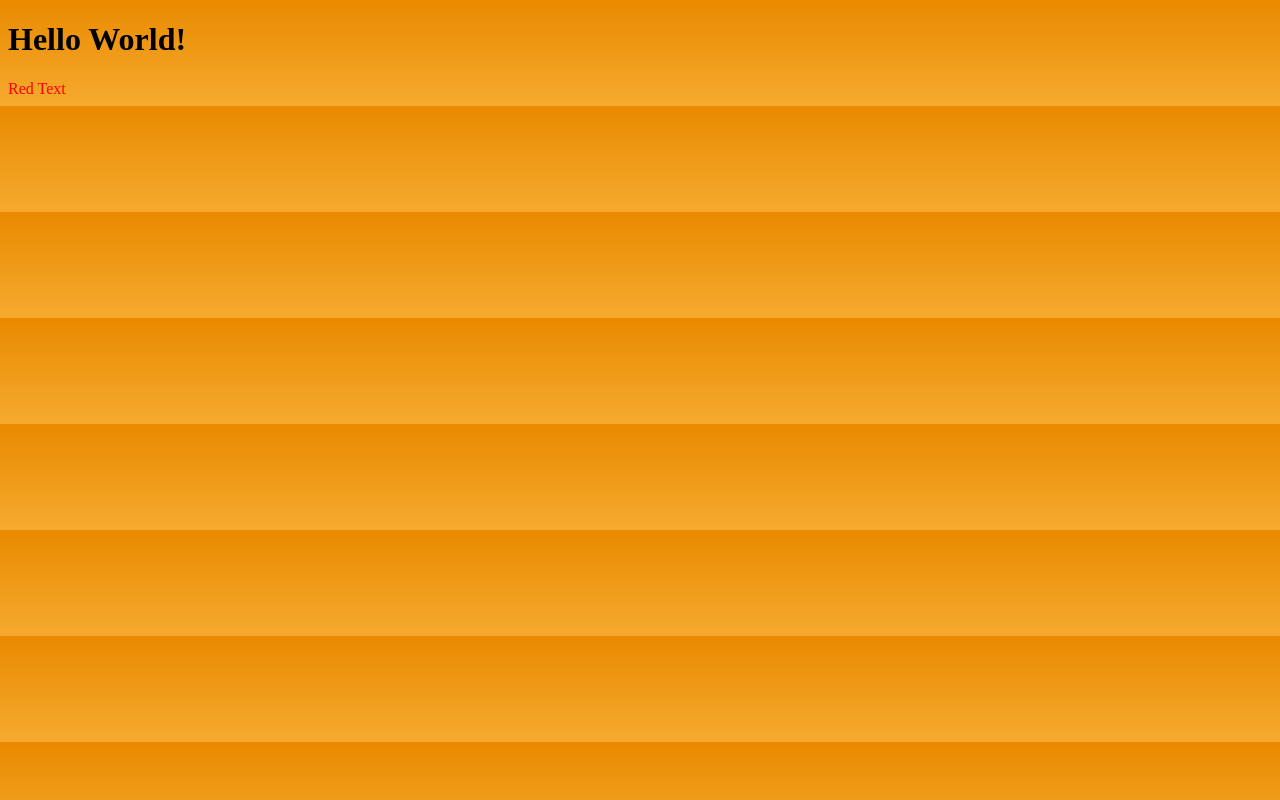
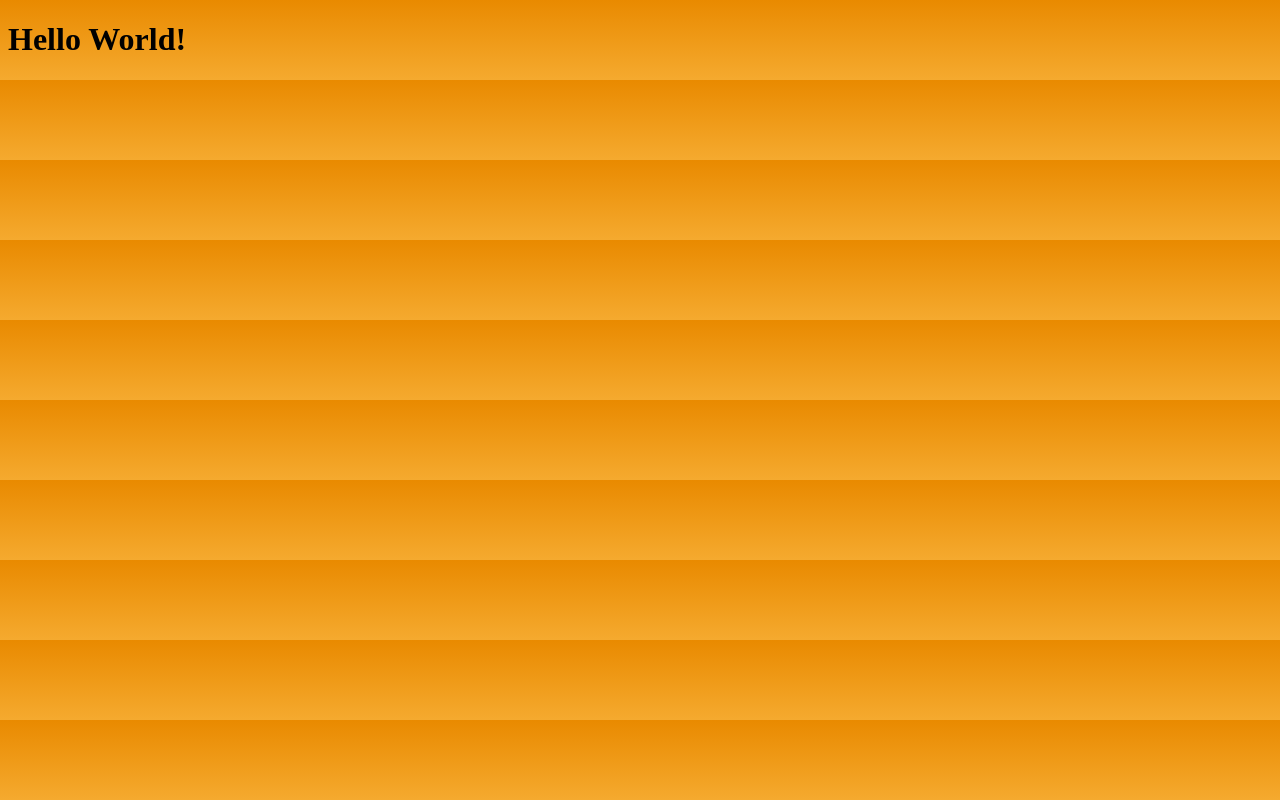
Before and after one commit to ericstumper/fend-test-git, a website built with Parcel: page src/index.html in a window 1280 px wide. Built offline with nearby package versions, Linux system fonts and the light colour scheme.

Commit message:
Update index.html

```diff
--- a/src/index.html
+++ b/src/index.html
@@ -9,9 +9,6 @@
   </head>
   <body>
     <h1>Hello World!</h1>
-    <main>
-      <div>Red Text</div>
-    </main>
     <script src="js/index.js"></script>
   </body>
 </html>
```
